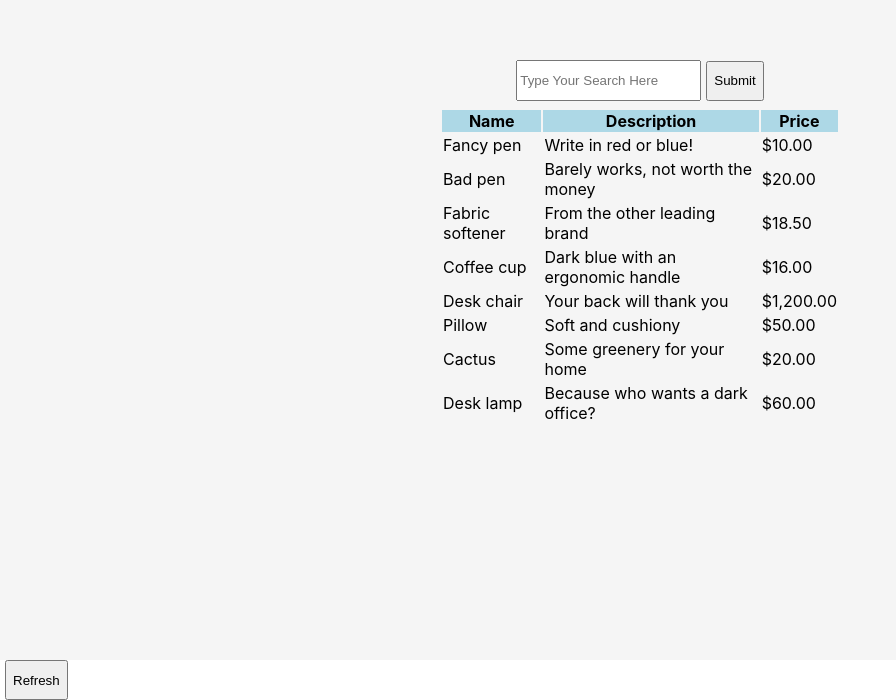
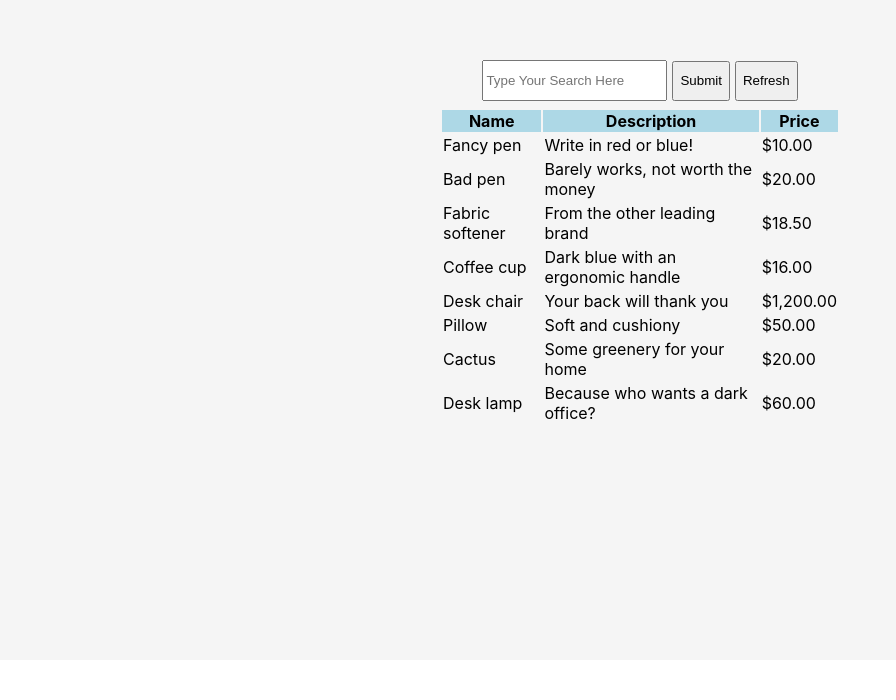
Before and after one commit to laurelthorburn/shopify-task, a React (Create React App) app: page / in a window 1280 px wide. Shown: the part 140-840 px from the top of the page, without its empty margins (0-896 px from the left). After the commit the page ends 800 px from the top, so only its background shows below. Built offline with nearby package versions, Linux system fonts and the light colour scheme.

Commit message:
Moved refresh button next to submit btn

```diff
--- a/src/App.js
+++ b/src/App.js
@@ -112,13 +112,12 @@ function App() {
             required
           />
           <button type="submit">Submit</button>
+          <button onClick={handleRefresh}>Refresh</button>
+
         </div>
         {error !== "No product found" && <SearchResults results={products} />}
         <p>{error}</p>
       </form>
-
-      <button onClick={handleRefresh}>Refresh</button>
-
     </>
   );
 }
```
